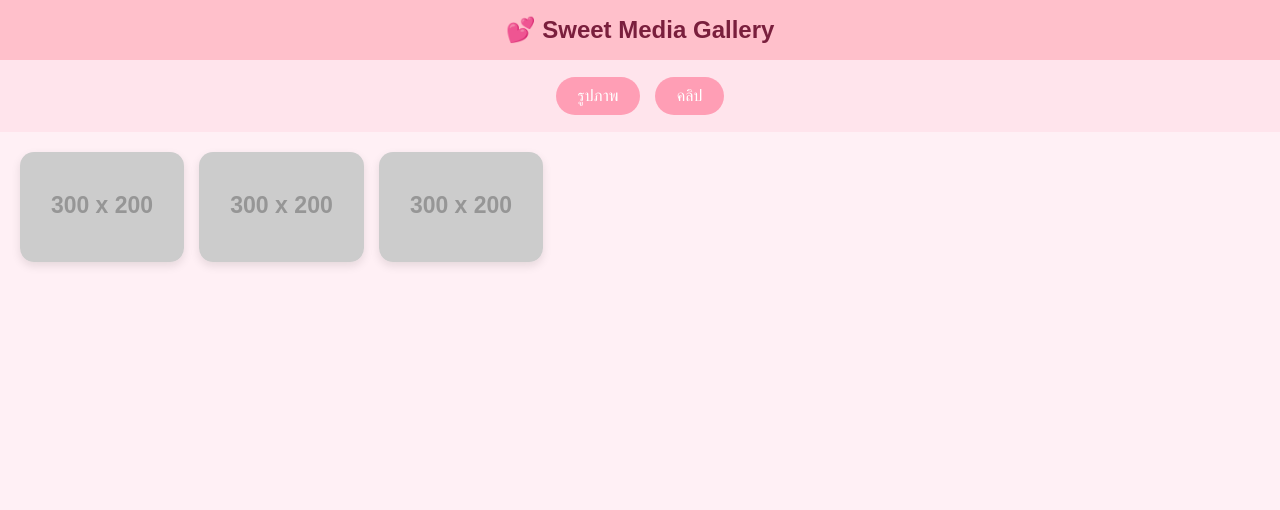
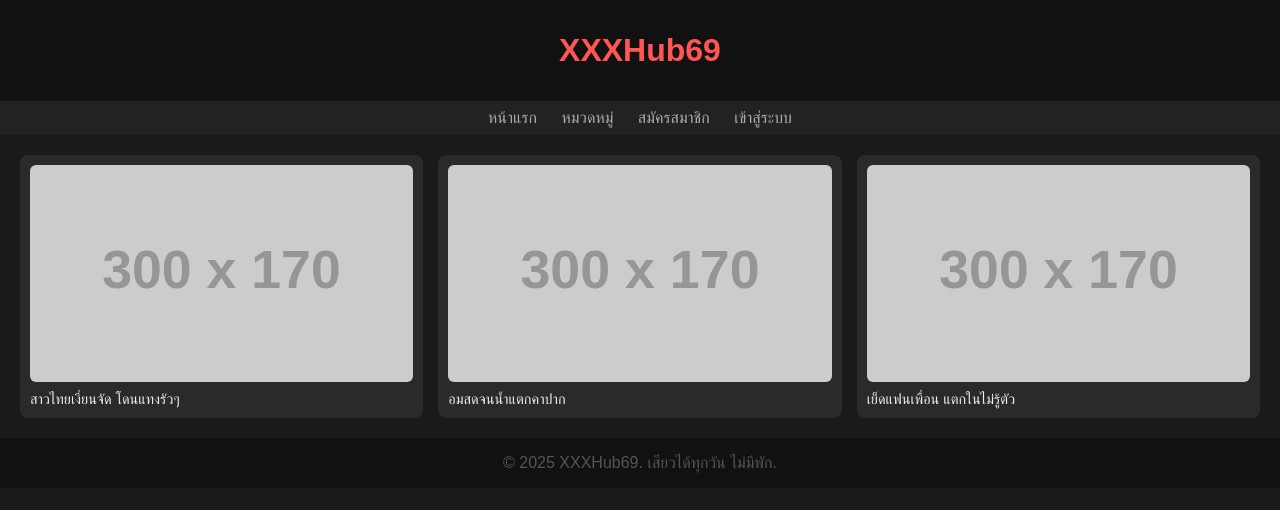
Before and after one commit to sakzabt50/sakzabt50.github.io, a plain HTML site: page index.html in a window 1280 px wide. Drawn offline with Linux system fonts and the light colour scheme; placeholder pictures from the web are drawn by us.

Commit message:
Revamp index.html layout and styles

```diff
--- a/index.html
+++ b/index.html
@@ -1,105 +1,96 @@
 <!DOCTYPE html>
 <html lang="th">
 <head>
-<meta charset="utf-8">
-<title>Sweet Gallery</title>
-
+  <meta charset="UTF-8">
+  <meta name="viewport" content="width=device-width, initial-scale=1">
+  <title>K-YOM เคยอม - เสียวทุกช็อต</title>
   <style>
     body {
       margin: 0;
-    font-family: Arial, sans-serif;
-    background: #fff0f5; /* ชมพูอ่อน */
-    color: #5a2a3a;
+      font-family: sans-serif;
+      background-color: #1a1a1a;
+      color: #eee;
     }
-
     header {
-    background: #ffc0cb;
-    padding: 16px;
+      background: #111;
+      padding: 1em;
       text-align: center;
-    font-size: 24px;
+      font-size: 2em;
       font-weight: bold;
-    color: #7a1f3d;
+      color: #f55;
     }
-
     nav {
+      background: #222;
+      padding: 0.5em;
       text-align: center;
-    padding: 12px;
-    background: #ffe4ec;
     }
-
-  nav button {
-    margin: 5px;
-    padding: 10px 22px;
-    background: #ff9eb5;
-    color: #fff;
-    border: none;
-    border-radius: 20px;
-    font-size: 16px;
-    cursor: pointer;
+    nav a {
+      color: #aaa;
+      margin: 0 10px;
+      text-decoration: none;
     }
-
-  nav button:hover {
-    background: #ff7fa0;
+    nav a:hover {
+      color: #f55;
     }
-
-  .grid {
-    padding: 20px;
+    .video-grid {
       display: grid;
-    grid-template-columns: repeat(auto-fill, minmax(150px, 1fr));
+      grid-template-columns: repeat(auto-fit, minmax(200px, 1fr));
       gap: 15px;
-  }
-
-  .grid img {
-    width: 100%;
-    border-radius: 14px;
-    box-shadow: 0 4px 10px rgba(0,0,0,0.1);
-  }
-
-  .video-section {
       padding: 20px;
     }
-
-  iframe {
+    .video-card {
+      background: #2a2a2a;
+      padding: 10px;
+      border-radius: 8px;
+      transition: 0.3s;
+    }
+    .video-card:hover {
+      background: #333;
+    }
+    .video-card img {
       width: 100%;
-    height: 230px;
-    border: none;
-    border-radius: 14px;
-    box-shadow: 0 4px 10px rgba(0,0,0,0.15);
-    margin-bottom: 15px;
+      border-radius: 6px;
+    }
+    .video-title {
+      margin-top: 5px;
+      font-size: 0.9em;
+    }
+    footer {
+      background: #111;
+      text-align: center;
+      padding: 1em;
+      color: #555;
     }
   </style>
 </head>
-
 <body>
 
-<header>
-  💕 Sweet Media Gallery
-</header>
-
+  <header>XXXHub69</header>
   <nav>
-  <button onclick="showSection('photos')">รูปภาพ</button>
-  <button onclick="showSection('videos')">คลิป</button>
+    <a href="#">หน้าแรก</a>
+    <a href="#">หมวดหมู่</a>
+    <a href="#">สมัครสมาชิก</a>
+    <a href="#">เข้าสู่ระบบ</a>
   </nav>
 
-<section id="photos" class="grid">
-  <img src="https://via.placeholder.com/300x200?text=Photo+1">
-  <img src="https://via.placeholder.com/300x200?text=Photo+2">
-  <img src="https://via.placeholder.com/300x200?text=Photo+3">
+  <section class="video-grid">
+    <div class="video-card">
+      <img src="https://via.placeholder.com/300x170?text=VIDEO+1" alt="วิดีโอ1">
+      <div class="video-title">สาวไทยเงี่ยนจัด โดนแทงรัวๆ</div>
+    </div>
+    <div class="video-card">
+      <img src="https://via.placeholder.com/300x170?text=VIDEO+2" alt="วิดีโอ2">
+      <div class="video-title">อมสดจนน้ำแตกคาปาก</div>
+    </div>
+    <div class="video-card">
+      <img src="https://via.placeholder.com/300x170?text=VIDEO+3" alt="วิดีโอ3">
+      <div class="video-title">เย็ดแฟนเพื่อน แตกในไม่รู้ตัว</div>
+    </div>
   </section>
 
-<section id="videos" class="video-section" style="display:none;">
-  <iframe src="https://www.youtube.com/embed/dQw4w9WgXcQ" allowfullscreen></iframe>
-  <iframe src="https://www.youtube.com/embed/oHg5SJYRHA0" allowfullscreen></iframe>
-</section>
-
-<script>
-function showSection(section) {
-  document.getElementById("photos").style.display =
-    section === 'photos' ? 'grid' : 'none';
-  document.getElementById("videos").style.display =
-    section === 'videos' ? 'block' : 'none';
-}
-</script>
+  <footer>
+    &copy; 2025 XXXHub69. เสียวได้ทุกวัน ไม่มีพัก.
+  </footer>
 
 </body>
 </html>
```
Lines whose indentation alone changed are shown as unchanged.
